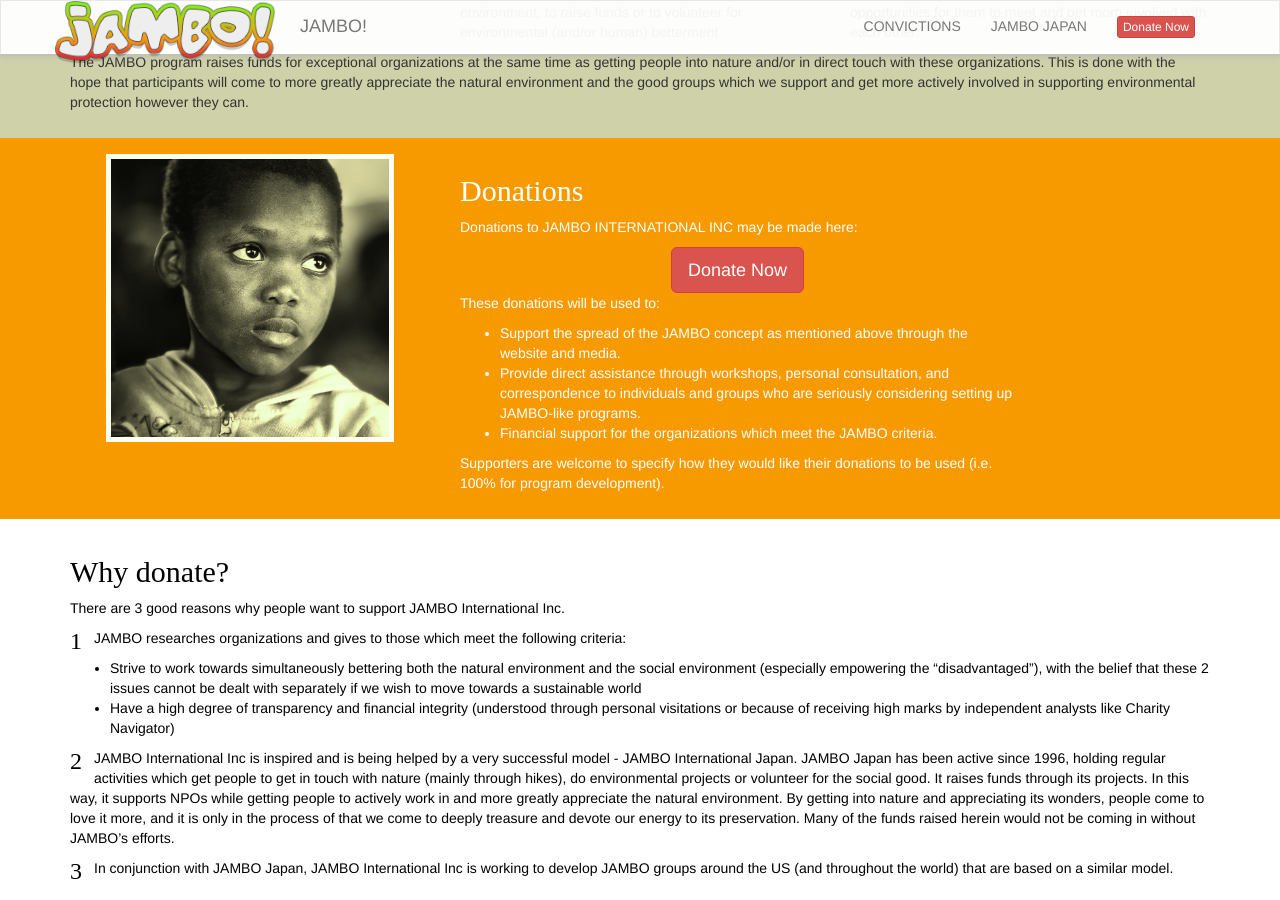
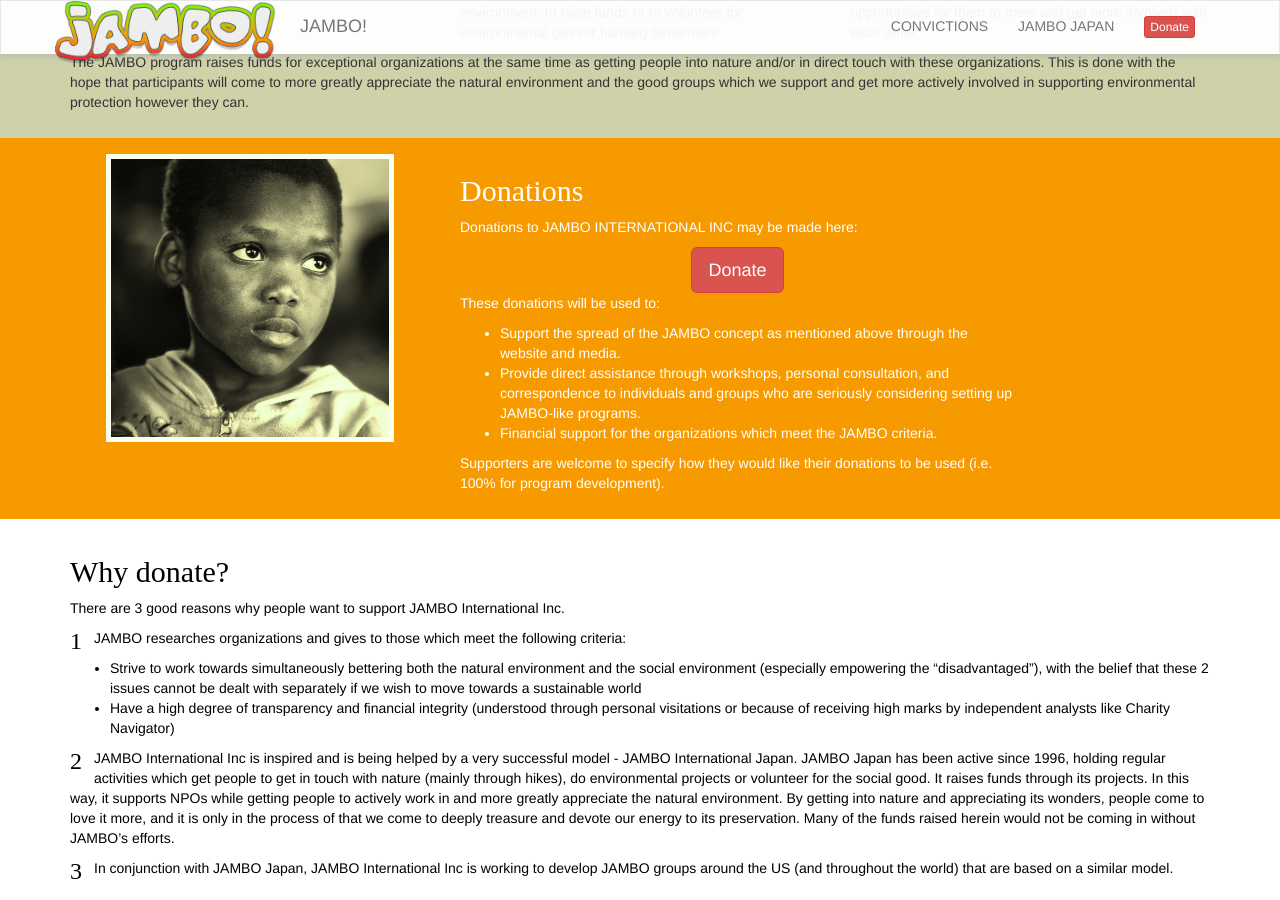
Before and after one commit to renanak/jambo-international.github.io, a Jekyll site: the page built from index.html, in a window 1280 px wide and 900 px high, scrolled down 563 px. Built offline with Jekyll 4.4.1, drawn with Linux system fonts in a browser that asks for light colours; some web fonts are replaced.

Commit message:
remove Now

```diff
--- a/_includes/donationbutton.html
+++ b/_includes/donationbutton.html
@@ -18,7 +18,7 @@
       <input name="donation_prompt" type="hidden" value="Please enter the amount you wish to donate" />
       <input name="button_code" type="hidden" value="Pay Now Jambo International" />
       <div class="cpwrap">
-        <button class="btn btn-danger {{ include.btnclass }}" type="button">Donate Now</button>
+        <button class="btn btn-danger {{ include.btnclass }}" type="button">Donate</button>
       </div>
     </form>
     <div class='r-bg '>
```
